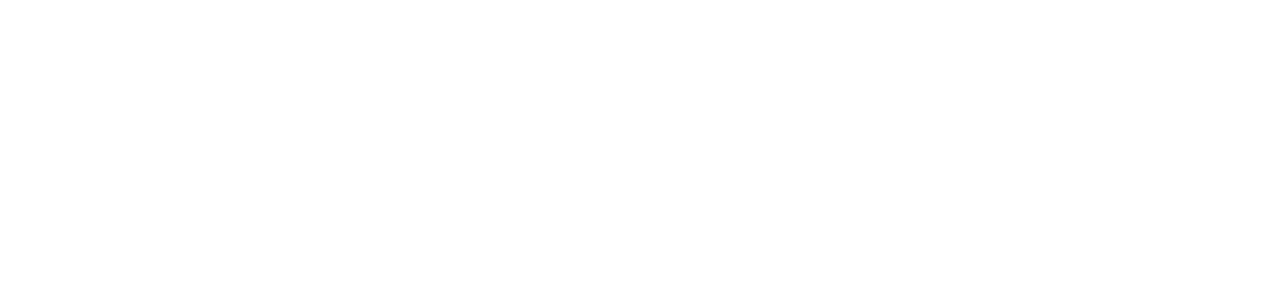
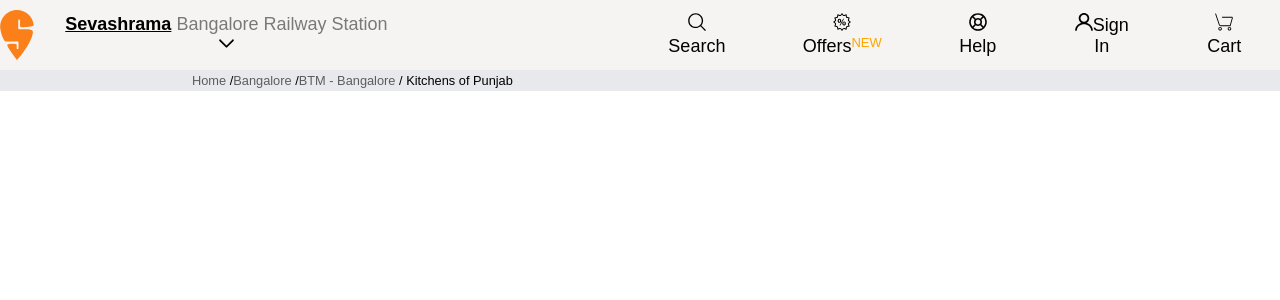
Before and after one commit to mahendarsingh1/swiggy_react, a React (Create React App) app: page / in a window 1280 px wide. Shown: the top 300 px of the page. Built offline with nearby package versions, Linux system fonts and the light colour scheme.

Commit message:
header added

```diff
--- a/src/App.js
+++ b/src/App.js
@@ -1,6 +1,11 @@
+import Header from "./components/header/Header";
+import Breadcrumb from "./components/header/Breadcrumb";
+
 function App() {
   return (
     <>
+      <Header/>
+      <Breadcrumb/>
     </>
   );
 }
--- /dev/null
+++ b/src/components/header/Breadcrumb.js
@@ -0,0 +1,14 @@
+import React from "react";
+
+function Breadcrumb(){
+    return (
+        <div id="breadcrumb">
+            <span>Home </span> /
+            <span>Bangalore </span> /
+            <span>BTM - Bangalore </span> /
+            Kitchens of Punjab
+        </div>
+    )
+}
+
+export default Breadcrumb;
--- /dev/null
+++ b/src/components/header/Header.js
@@ -0,0 +1,21 @@
+import React from "react";
+import ControlOption from "./controlOption";
+import Location from "./Location";
+import { icons } from "./Helper";
+
+function Header(){
+    return (
+        <div id="header">
+            <img src={icons.logo} id="logo" alt="swiggy" name='swiggy' />
+            <Location/>
+            <ControlOption id="search" icon={icons.searchIcon} text="Search"/>
+            <ControlOption id="offers" icon={icons.offersIcon} text="Offers" new={true} />
+            <ControlOption icon={icons.helpIcon} text="Help"/>
+            <ControlOption icon={icons.signInIcon} text="Sign In"/>
+            <ControlOption icon={icons.cartIcon} text="Cart"/>
+
+        </div>
+    )
+}
+
+export default Header;
--- /dev/null
+++ b/src/components/header/Helper.js
@@ -0,0 +1,15 @@
+import logo from '../../assests/images/swiggy.svg'
+import searchIcon from '../../assests/images/search.svg'
+import offersIcon from '../../assests/images/offers.svg'
+import helpIcon from '../../assests/images/help.svg'
+import signInIcon from '../../assests/images/signin.svg'
+import cartIcon from '../../assests/images/cart.svg'
+
+export const icons ={
+    logo,
+    searchIcon,
+    offersIcon,
+    helpIcon,
+    signInIcon,
+    cartIcon
+}
--- /dev/null
+++ b/src/components/header/Location.js
@@ -0,0 +1,13 @@
+import React from "react";
+
+import dropDwnIcon from '../../assests/images/dropdown.svg'
+
+function Location(){
+    return <div id="location" className="inline">
+            <ins>Sevashrama</ins>
+            <span> Bangalore Railway Station</span>
+            <img src={dropDwnIcon} alt=""/>
+        </div>
+}
+
+export default Location;
--- /dev/null
+++ b/src/components/header/controlOption.js
@@ -0,0 +1,13 @@
+import React from "react";
+
+function ControlOption(props){
+    return (
+        <div id={props.id} className="inline control_options">
+            <img src={props.icon} alt={props.text} />
+            {props.text}
+            {props.new && <span>NEW</span>}
+        </div>
+    )
+}
+
+export default ControlOption;
--- a/src/index.css
+++ b/src/index.css
@@ -11,3 +11,87 @@
   font-family: source-code-pro, Menlo, Monaco, Consolas, 'Courier New',
     monospace;
 }
+
+
+
+*{
+  margin: 0;
+  padding: 0;
+  font-family:Arial, sans-serif;
+  --food-list-button-color : green;
+  --food-list-button-hover-color : red;
+}
+
+
+#header{
+  width: 100vw;
+  height: 70px;
+  text-align: center;
+  font-size: 18px;
+  display: flex;
+  align-items: center;
+  justify-content: center;
+  background-color: rgb(245, 244, 243);
+}
+
+#logo{
+  margin-right: 15px;
+  height: 50px;
+}
+#logo:hover{
+  transition: 0.2s;
+  scale: 1.1;
+}
+
+#location{
+  margin-left: 10px;
+  cursor: pointer;
+}
+#location>span{
+  opacity: 0.5;
+}
+#location>ins{
+  font-weight: 550;
+}
+#location>img{
+  height: 15px;
+}
+#location:hover>ins, .control_options:hover{
+  color: #ff0000;
+  cursor: pointer;
+}
+
+.control_options>img{
+  height: 18px;
+}
+.control_options:hover>img{
+  filter:invert(16%) sepia(82%) saturate(7103%) hue-rotate(359deg) brightness(98%) contrast(113%);
+}
+.control_options{
+  padding: 10px;
+  margin: 20px;
+}
+#search{
+  margin-left: 20%;
+}
+#offers>span{
+  font-size: small;
+  color: orange;
+  position: relative;
+  bottom: 5px;
+}
+
+
+#breadcrumb{
+  background-color: #e8e9ed;
+  font-size: 80%;
+  padding: 3px;
+  padding-left: 15%;
+}
+#breadcrumb>span{
+  cursor: pointer;
+  opacity: 0.6;
+}
+#breadcrumb>span:hover{
+  opacity: 1;
+}
```
